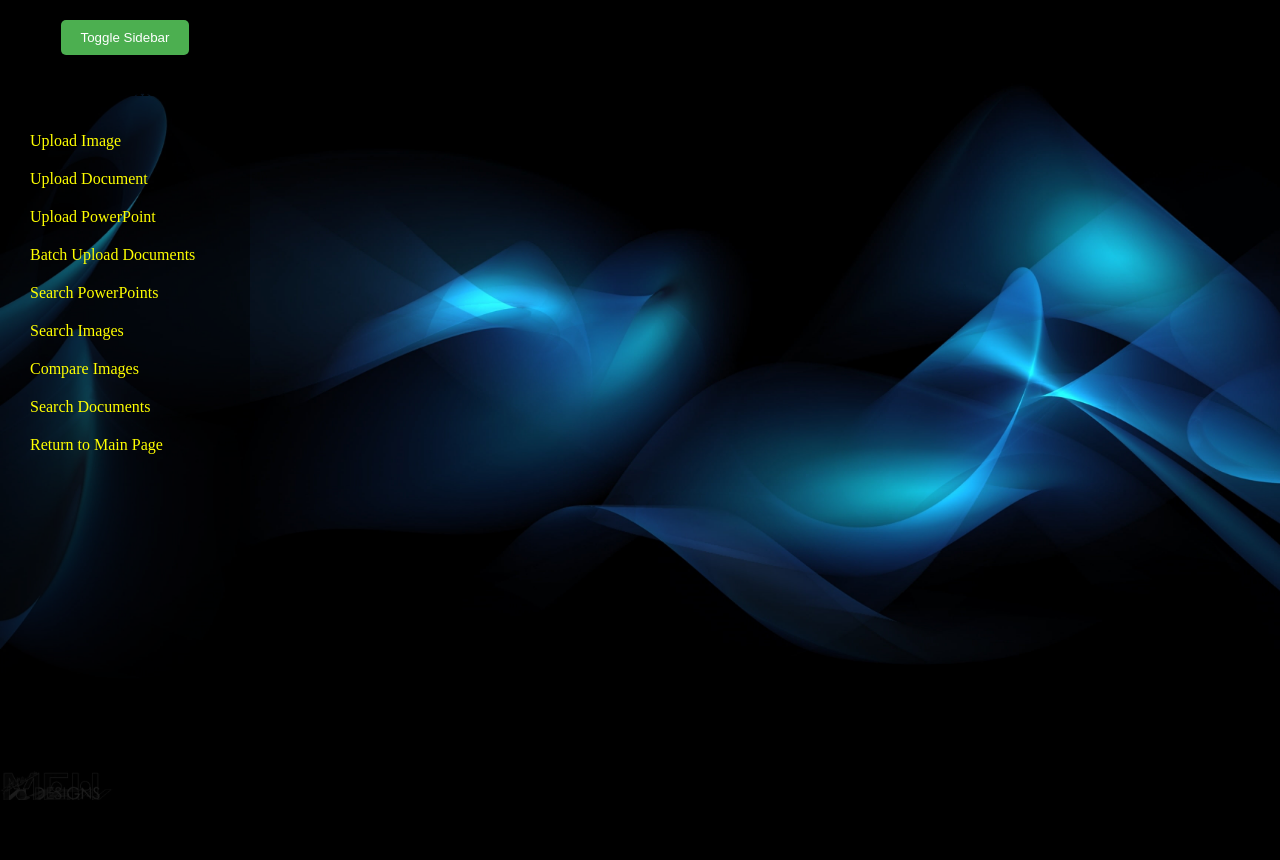
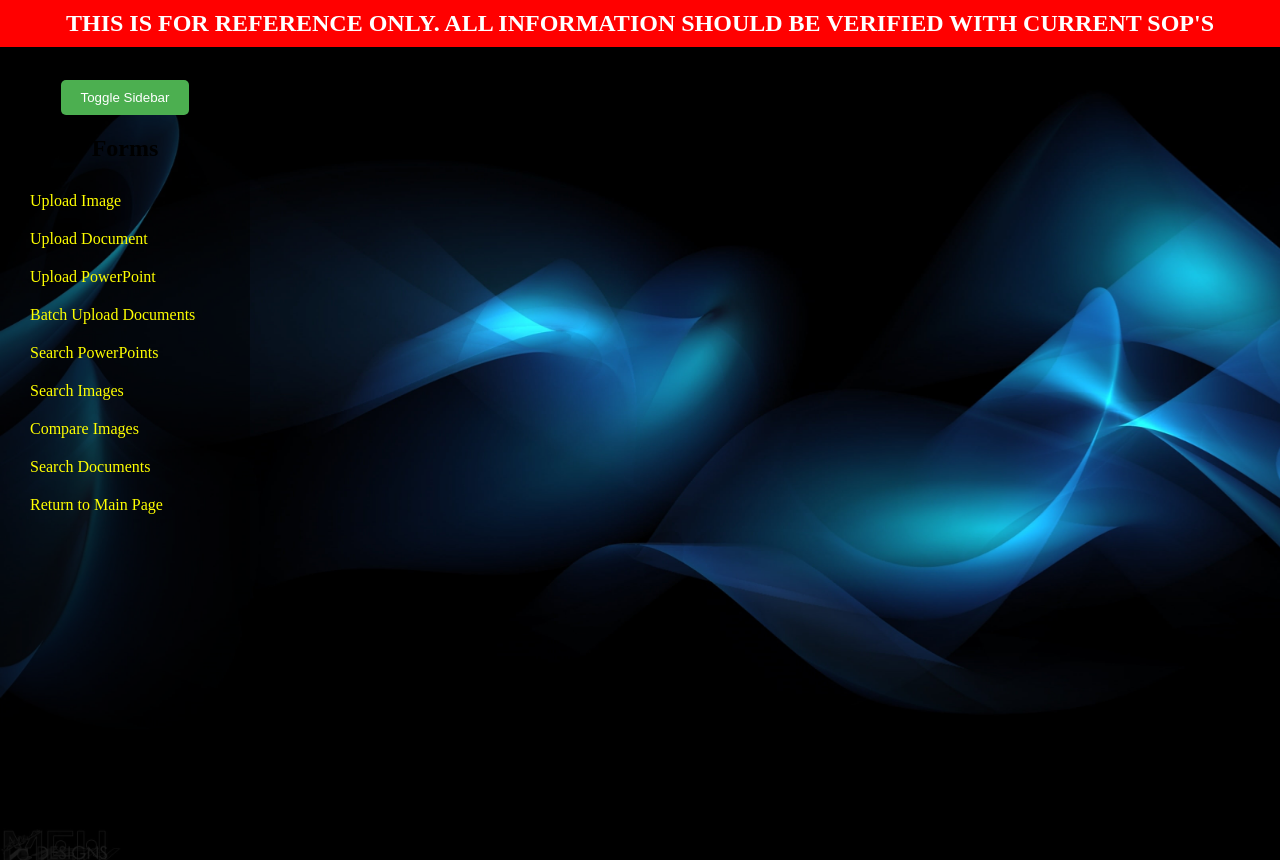
Before and after one commit to Rlemons12/MDEV_EMTAC, a Flask app: page /upload_image in a window 1280 px wide. Before the commit the page ends 800 px from the top, so only its background shows below. Run offline with Flask 3, Linux system fonts and the light colour scheme; tables that the repository leaves empty hold one stand-in row (values such as "Sample post"); some libraries are stand-ins or nearby versions.

Commit message:
working site with upload_image.htlm WORKING, added banner for Ref only

```diff
--- /dev/null
+++ b/static/css/redbanner.css
@@ -0,0 +1,21 @@
+/* redbanner.css */
+.banner {
+    width: 100%;
+    background-color: red; /* Solid red background */
+    color: white; /* White text color */
+    text-align: center;
+    padding: 10px 0; /* Vertical padding */
+    position: fixed; /* Fixed position at the top */
+    top: 0;
+    left: 0;
+    z-index: 1000; /* Ensure it stays on top */
+    font-weight: bold; /* Bold text */
+    font-size: 1.5em; /* Font size */
+    text-transform: uppercase; /* Capital letters */
+    box-shadow: 0 4px 8px rgba(0, 0, 0, 0.1); /* Optional shadow for depth */
+}
+
+/* Ensure the rest of the content is below the banner */
+body {
+    padding-top: 60px; /* Adjust based on the banner height */
+}
--- a/templates/upload_image.html
+++ b/templates/upload_image.html
@@ -3,6 +3,7 @@
 <head>
     <meta charset="UTF-8">
     <title>Database Entry</title>
+    <link rel="stylesheet" type="text/css" href="{{ url_for('static', filename='css/redbanner.css') }}">
     <link rel="stylesheet" type="text/css" href="{{ url_for('static', filename='css/upload_styles.css') }}">
     <style>
         .drop-zone {
@@ -30,6 +31,10 @@
     </style>
 </head>
 <body>
+    <div class="banner">
+        THIS IS FOR REFERENCE ONLY. ALL INFORMATION SHOULD BE VERIFIED WITH CURRENT SOP'S
+    </div>
+
     <div class="sidebar" id="sidebar">
         <button class="toggle-btn" onclick="toggleSidebar()">Toggle Sidebar</button>
         <h2>Forms</h2>
@@ -245,15 +250,19 @@
                 forms[i].style.display = 'none';
             }
             document.getElementById(formId).style.display = 'block';
+            clearPreviousResults(); // Clear previous results when showing a form
             document.getElementById('results').style.display = 'none'; // Hide results container when showing a form
         }
 
-        function showResults(content) {
+        function showResults() {
             console.log('Showing results.');
             document.getElementById('results').style.display = 'block';
-            document.getElementById('documents-list').innerHTML = content;
-            document.getElementById('image-results').innerHTML = ''; // Clear image results
-            document.getElementById('image-compare-results').innerHTML = ''; // Clear image compare results
+        }
+
+        function clearPreviousResults() {
+            document.getElementById('documents-list').innerHTML = ''; // Clear document results
+            document.getElementById('image-results').innerHTML = ''; // Clear image search results
+            document.getElementById('image-compare-results').innerHTML = ''; // Clear previous comparison results
         }
 
         // Initially hide all forms and results
@@ -275,9 +284,11 @@
             fetch('/search_documents?' + params.toString())
                 .then(response => response.json())
                 .then(data => {
+                    clearPreviousResults(); // Clear previous results before showing new ones
                     if (data.error) {
                         console.log('Error from server:', data.error);
-                        showResults(`<p>${data.error}</p>`);
+                        showResults();
+                        document.getElementById('documents-list').innerHTML = `<p>${data.error}</p>`;
                     } else {
                         console.log('Rendering document results.');
                         renderDocumentResults(data);
@@ -291,7 +302,8 @@
                 documentsList += `<li><a href="search_documents/view_document/${document.id}" target="_blank">${document.title}</a></li>`;
             });
             console.log('Document results prepared.');
-            showResults(documentsList);
+            document.getElementById('documents-list').innerHTML = documentsList;
+            showResults();
         }
 
         document.getElementById('search-images-form').addEventListener('submit', function(event) {
@@ -302,11 +314,12 @@
             fetch('/search_images?' + params.toString())
                 .then(response => response.json())
                 .then(data => {
+                    clearPreviousResults(); // Clear previous results before showing new ones
                     if (data.error) {
                         console.log('Error from server:', data.error);
-                        document.getElementById('results').style.display = 'block';
+                        showResults();
                         document.getElementById('documents-list').innerHTML = `<p>${data.error}</p>`;
-                        document.getElementById('image-results').innerHTML = ''; // Clear document results
+                        document.getElementById('image-results').innerHTML = ''; // Clear image results
                     } else {
                         console.log('Rendering image results.');
                         renderImageResults(data);
@@ -328,10 +341,58 @@
                                 <div style="clear: both;"></div>`;
             });
             console.log('Image results prepared.');
-            document.getElementById('results').style.display = 'block';
             document.getElementById('image-results').innerHTML = imagesList;
-            document.getElementById('documents-list').innerHTML = ''; // Clear document results
+            showResults();
+        }
+
+        // Handle compare image form submission
+        document.getElementById('upload-compare-form').addEventListener('submit', function(event) {
+            event.preventDefault();
+            console.log('Submitting image compare form.');
+            const formData = new FormData(this);
+            fetch('/upload_and_compare', {
+                method: 'POST',
+                body: formData
+            })
+            .then(response => response.json())
+            .then(data => {
+                clearPreviousResults(); // Clear previous results before showing new ones
+                if (data.error) {
+                    document.getElementById('documents-list').innerHTML = `<p>${data.error}</p>`;
+                    showResults();
+                } else {
+                    renderComparisonResults(data.image_similarity_search);
+                }
+            })
+            .catch(error => {
+                console.error('Error:', error);
+                document.getElementById('documents-list').innerHTML = `<p>Error occurred: ${error}</p>`;
+                showResults();
+            });
+        });
+
+        function renderComparisonResults(results) {
+            clearPreviousResults(); // Ensure previous results are cleared before rendering new ones
+            let imagesList = '';
+            results.forEach(image => {
+                console.log('Rendering result for image:', image);
+                imagesList += `<div class="image-details">
+                                <a href="/uploads/${image.file_path}" target="_blank">
+                                    <img class="thumbnail" src="/uploads/${image.file_path}" alt="${image.title}">
+                                </a>
+                                <div class="description">
+                                    <h2>${image.title}</h2>
+                                    <p>${image.description}</p>
+                                    <p>Similarity: ${image.similarity.toFixed(2)}</p>
+                                </div>
+                                <div style="clear: both;"></div>
+                              </div>`;
+            });
+            console.log('Comparison results prepared.');
+            document.getElementById('image-compare-results').innerHTML = imagesList;
+            showResults();
         }
     </script>
+
 </body>
 </html>
```
Also changed, not shown: static/js/compare_image.js (+6 -5 lines), templates/login.html (+9 -6 lines), 3 other files.
